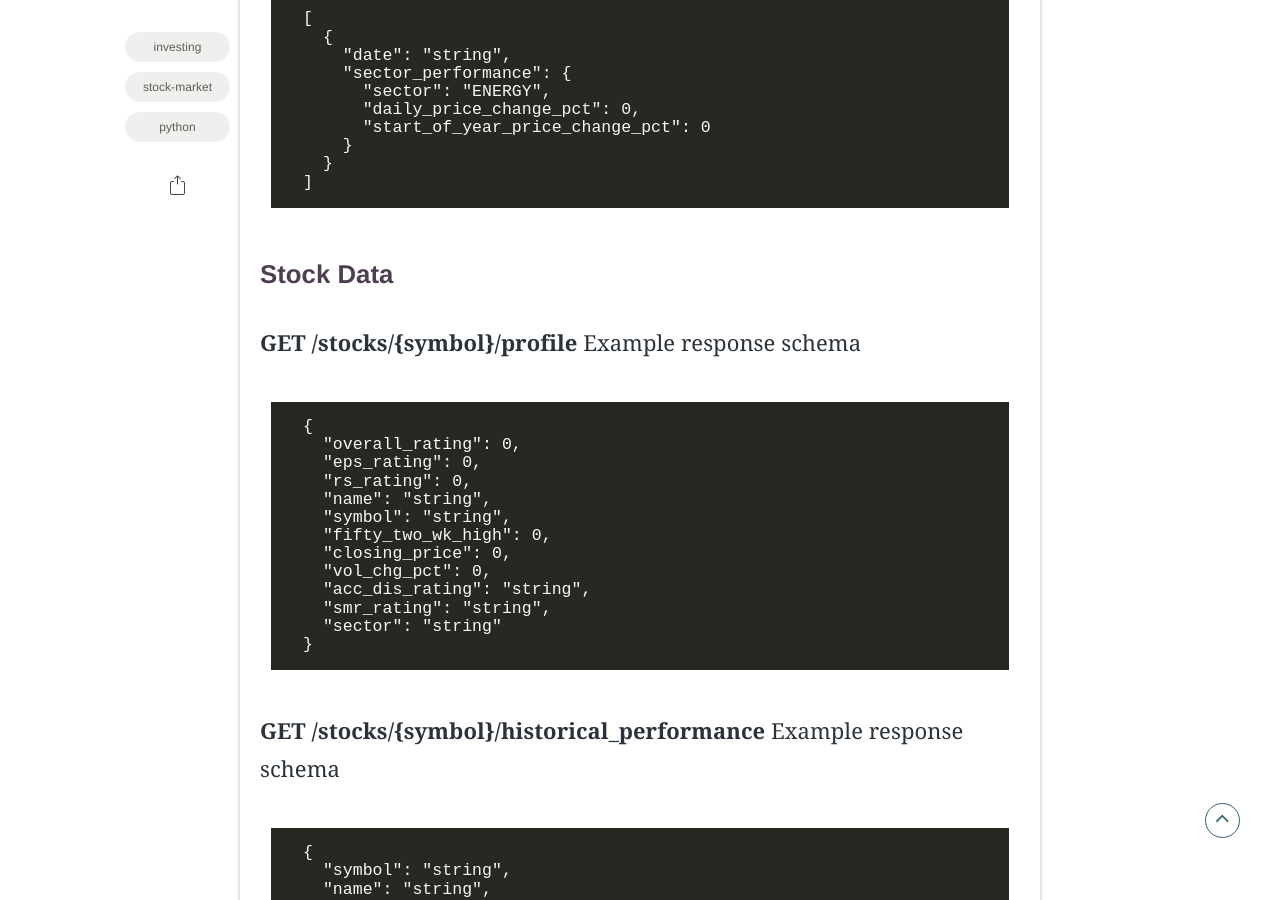
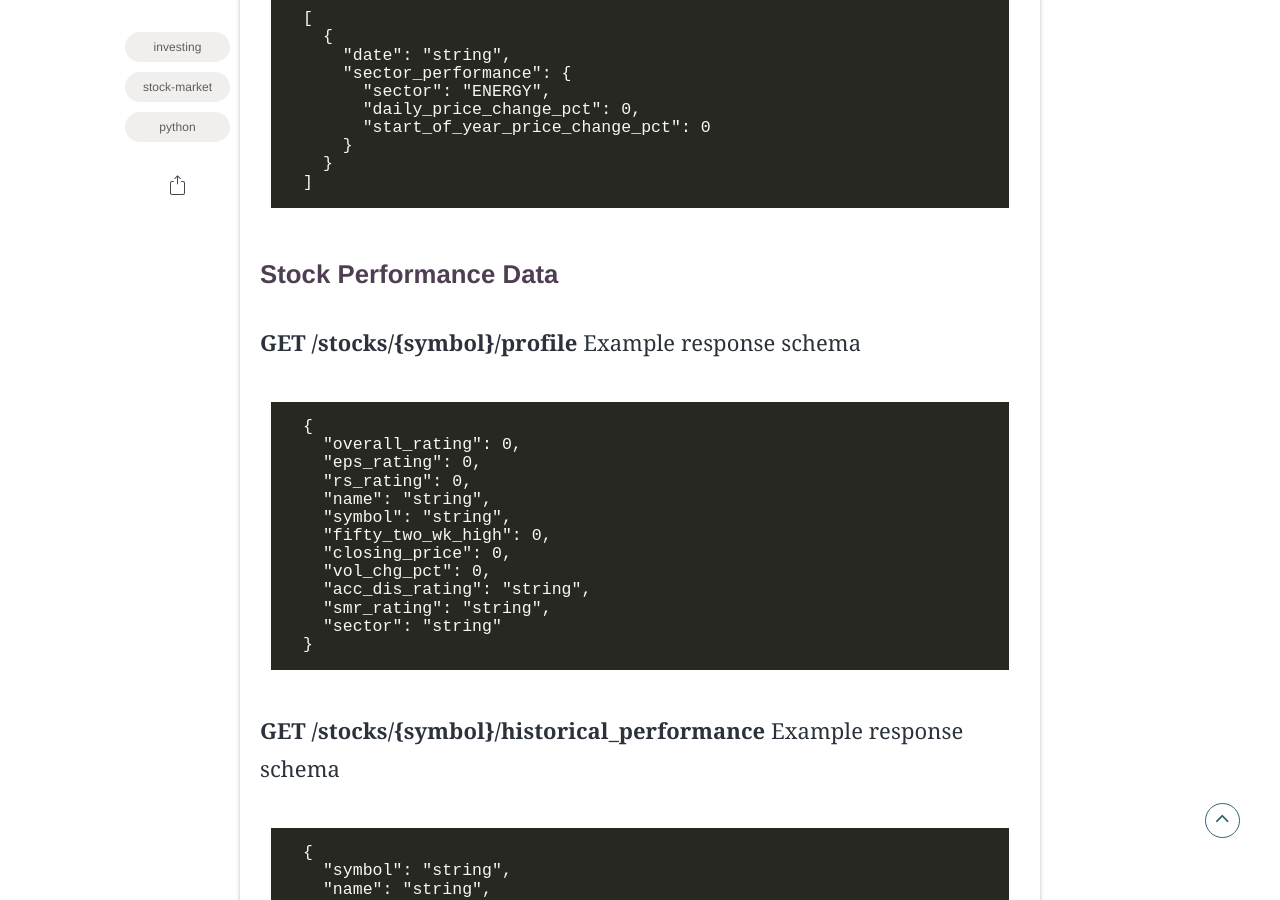
Before and after one commit to OrestisStefanou/OrestisStefanou.github.io, a Jekyll site: the page built from _posts/2022-12-13-Investor-Discovery-Service.md, in a window 1280 px wide and 900 px high, scrolled down 13617 px. Built offline with Jekyll 4.4.1, drawn with Linux system fonts in a browser that asks for light colours; some web fonts are replaced; comment, search, counter and statistics services are not loaded.

Commit message:
Trying to fix link again

````diff
--- a/_posts/2022-12-13-Investor-Discovery-Service.md
+++ b/_posts/2022-12-13-Investor-Discovery-Service.md
@@ -20,7 +20,7 @@
     1. Performance of each sector
     2. Top performing stocks from each sector
 3. Stocks
-    1. [Metrics that compare the performance of a stock with the rest of the stocks](#stock-data)
+    1. [Metrics that compare the performance of a stock with the rest of the stocks](#stock-performance-data)
     2. [Financials of a stock (income statements, balance sheets, cash flows)](#stock-financials)
     3. [Price estimations using machine learning](#machine-learning)
 
@@ -389,7 +389,7 @@
 ]
 ```
 
-### Stock Data
+### Stock Performance Data
 **GET /stocks/{symbol}/profile**
 Example response schema
 ```
````
